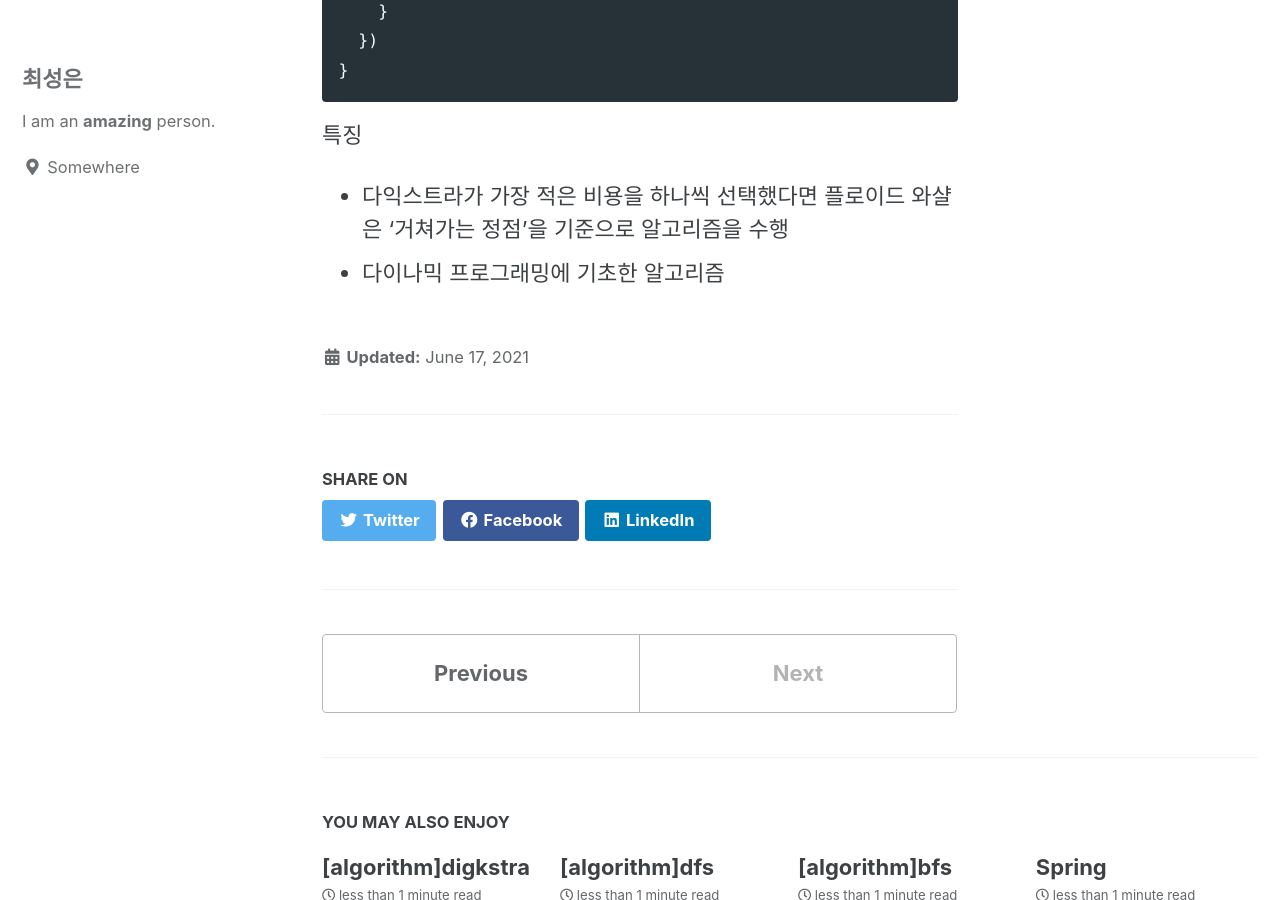
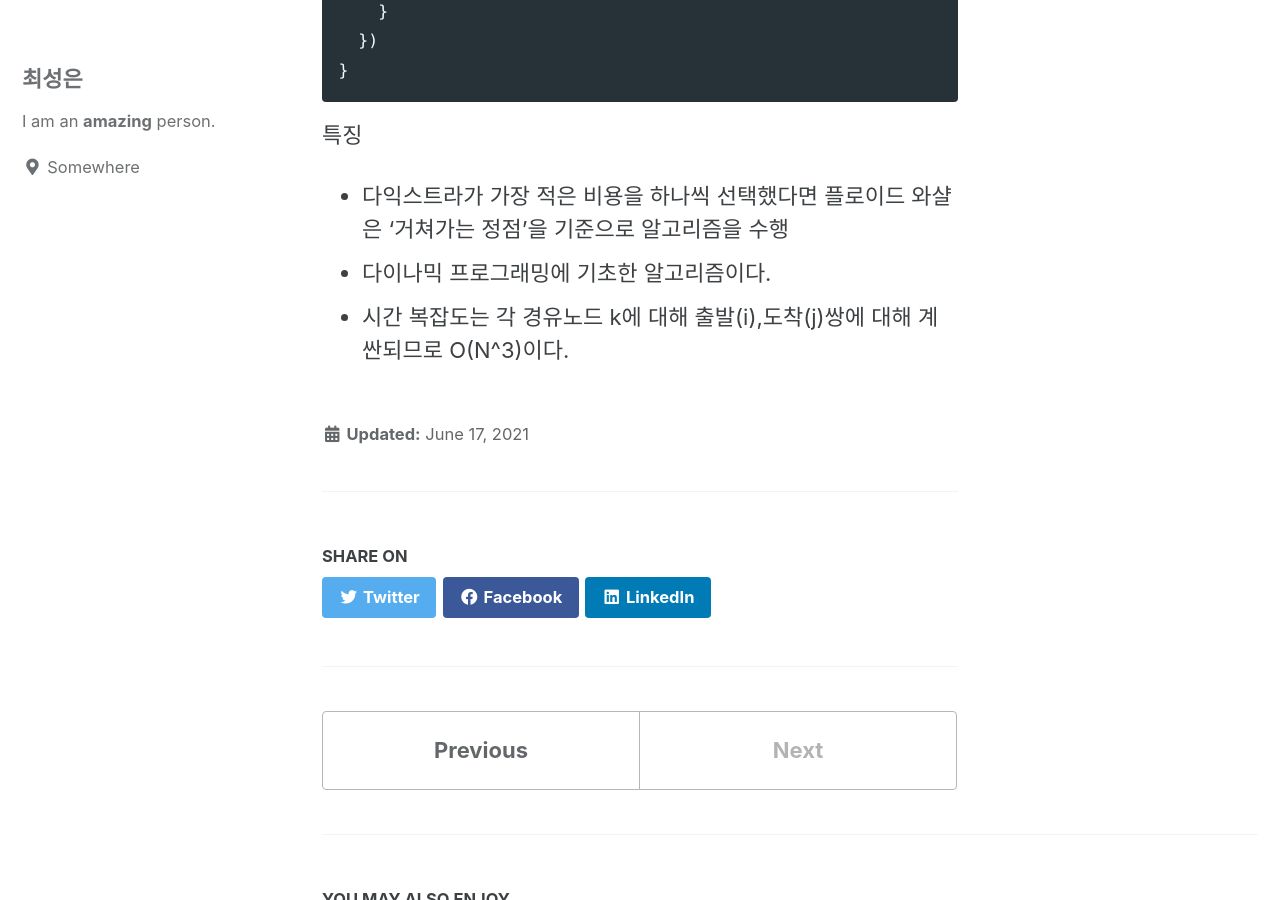
Before and after one commit to cse96/cse96.github.io, a Jekyll site: the page built from _posts/2021-06-17-[algorithm]Floyd-Warshall.md, in a window 1280 px wide and 900 px high, scrolled down 1119 px. Built offline with Jekyll 4.4.1, drawn with Linux system fonts in a browser that asks for light colours; cached includes are drawn as plain includes.

Commit message:
Floyd_Warshall
update

```diff
--- a/_posts/2021-06-17-[algorithm]Floyd-Warshall.md
+++ b/_posts/2021-06-17-[algorithm]Floyd-Warshall.md
@@ -35,4 +35,5 @@ for(int k = 0; k < number; k++){
 특징
 
 - 다익스트라가 가장 적은 비용을 하나씩 선택했다면 플로이드 와샬은 '거쳐가는 정점'을 기준으로 알고리즘을 수행
-- 다이나믹 프로그래밍에 기초한 알고리즘
+- 다이나믹 프로그래밍에 기초한 알고리즘이다.
+- 시간 복잡도는 각 경유노드 k에 대해 출발(i),도착(j)쌍에 대해 계싼되므로 O(N^3)이다.
```
